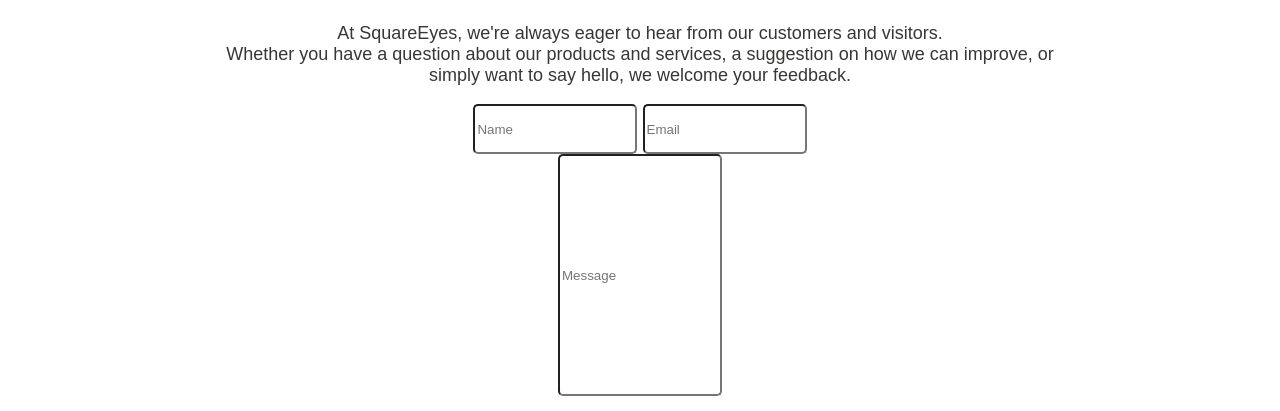
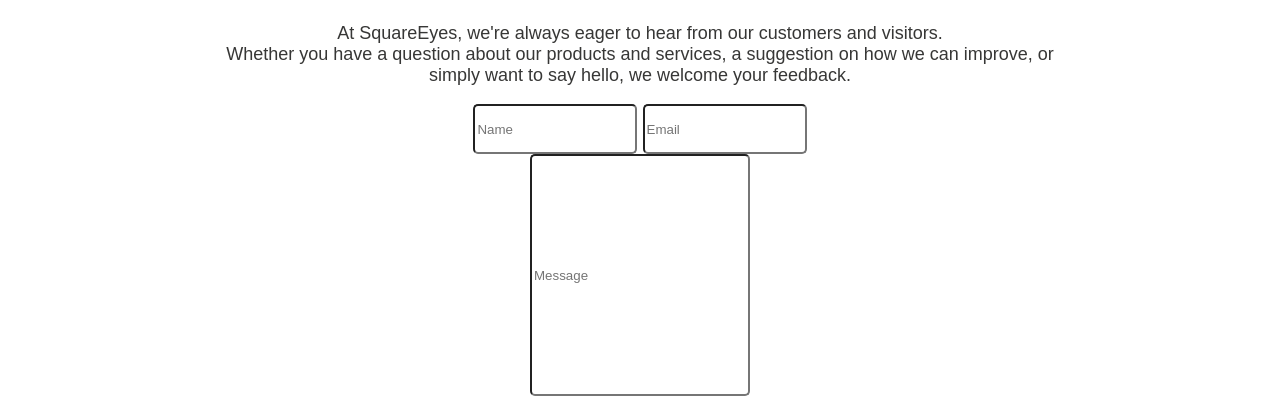
Before and after one commit to slerbakk/HTML-CSS-Delivery, a plain HTML site: page contact.html in a window 1280 px wide. Shown: the part 509-920 px from the top of the page. Drawn offline with Linux system fonts and the light colour scheme.

Commit message:
Update style.css

```diff
--- a/css/style.css
+++ b/css/style.css
@@ -526,7 +526,7 @@ header {
 
 .message {
     height: 236px;
-    width: 156px;
+    width: 212px;
     border-radius: 5px 5px 5px 5px;
 }
 
```
